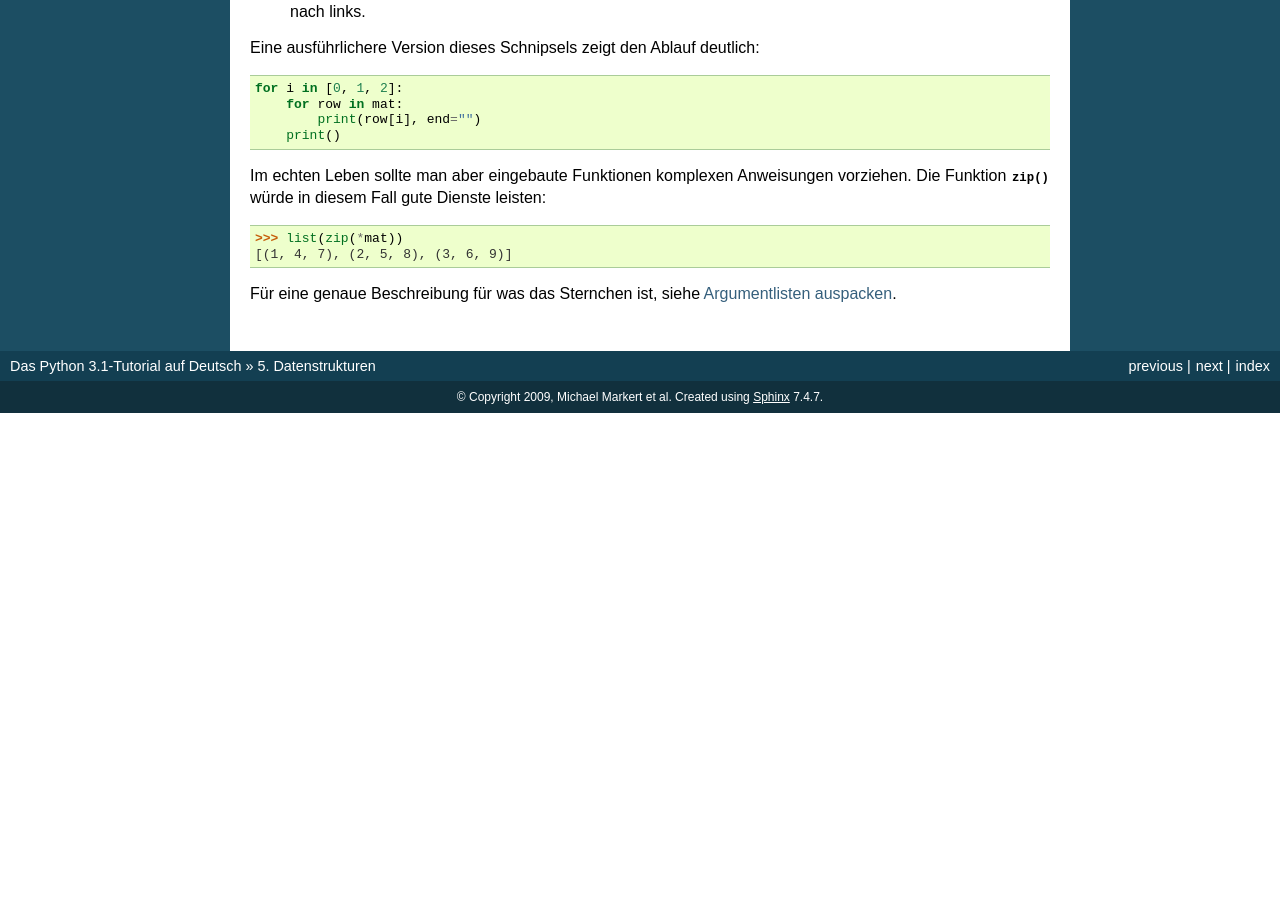
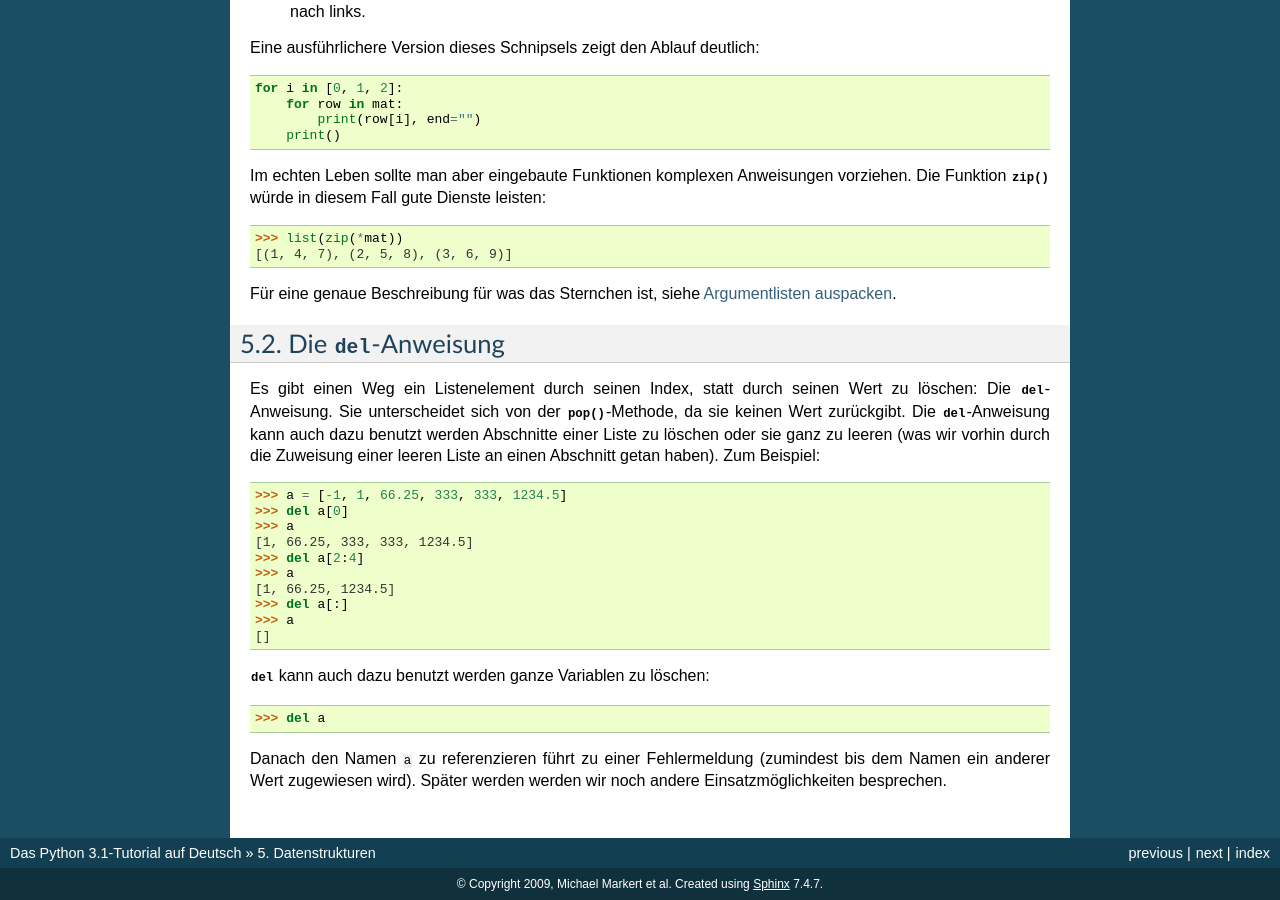
Before and after one commit to cofi/py-tutorial-de, a Sphinx documentation site: the page built from source/datastructures.rst, in a window 1280 px wide and 900 px high, scrolled down 3607 px. Built offline with Sphinx 7.4.7, drawn with Linux system fonts in a browser that asks for light colours; before the commit the page ends 4020 px from its top, so only the background shows below that; some of the changed text lies outside the part shown.

Commit message:
Translated section 5.2 (Issue #23)

```diff
--- a/source/datastructures.rst
+++ b/source/datastructures.rst
@@ -265,3 +265,32 @@ vorziehen. Die Funktion :func:`zip` würde in diesem Fall gute Dienste leisten::
 
 Für eine genaue Beschreibung für was das Sternchen ist, siehe
 :ref:`tut-unpacking-arguments`.
+
+Die :keyword:`del`-Anweisung
+============================
+
+Es gibt einen Weg ein Listenelement durch seinen Index, statt durch seinen Wert
+zu löschen: Die :keyword:`del`-Anweisung. Sie unterscheidet sich von der
+:meth:`pop`-Methode, da sie keinen Wert zurückgibt. Die :keyword:`del`-Anweisung
+kann auch dazu benutzt werden Abschnitte einer Liste zu löschen oder sie ganz zu
+leeren (was wir vorhin durch die Zuweisung einer leeren Liste an einen Abschnitt
+getan haben). Zum Beispiel::
+
+    >>> a = [-1, 1, 66.25, 333, 333, 1234.5]
+    >>> del a[0]
+    >>> a
+    [1, 66.25, 333, 333, 1234.5]
+    >>> del a[2:4]
+    >>> a
+    [1, 66.25, 1234.5]
+    >>> del a[:]
+    >>> a
+    []
+
+:keyword:`del` kann auch dazu benutzt werden ganze Variablen zu löschen::
+
+   >>> del a
+
+Danach den Namen ``a`` zu referenzieren führt zu einer Fehlermeldung (zumindest
+bis dem Namen ein anderer Wert zugewiesen wird). Später werden werden wir noch
+andere Einsatzmöglichkeiten besprechen.
```
